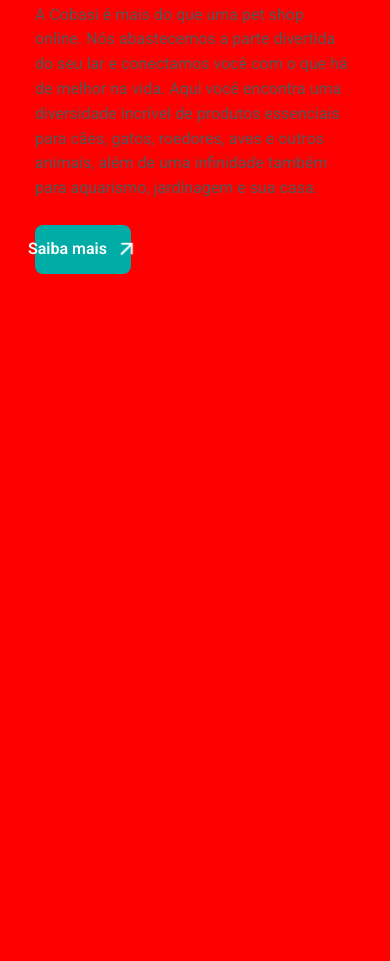
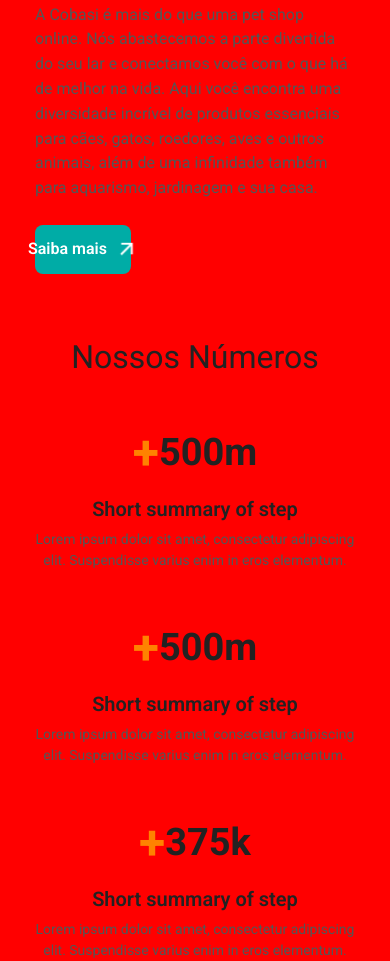
Before and after one commit to GabrielAlvesGit/MZ-Desafio-Layoutcobasi, a plain HTML site: page page-template/index.html in a window 390 px wide. Shown: the part 2172-3133 px from the top of the page. Before the commit the page ends 2510 px from the top, so only its background shows below. Drawn offline with Linux system fonts and the light colour scheme.

Commit message:
create OurNumbers desk/mobile

```diff
--- a/page-template/index.html
+++ b/page-template/index.html
@@ -383,6 +383,7 @@
       </div>
     </section>
 
+    <!-- About Cobasi -->
     <section class="pgHome__aboutCobasi">
       <div class="container">
           <div class="pgHome__aboutCobasi__left">
@@ -405,6 +406,46 @@
           </article>
         </div>
     </section>
+
+    <section class="pgHome__ourNumbers">
+      <div class="container">
+        <div class="pgHome__ourNumbers__top">
+          <h4 class="pgHome__ourNumbers__top__title">Nossos Números</h4>
+        </div>
+
+        <div class="pgHome__ourNumbers__bottom">
+          <div class="pgHome__ourNumbers__bottom__boxs">
+             <div class="pgHome__ourNumbers__bottom__boxs__box">
+                <span class="pgHome__ourNumbers__bottom__boxs__box__number"><mark>+</mark>500m</span>
+
+                <div class="pgHome__ourNumbers__bottom__boxs__box__contents">
+                  <span class="pgHome__ourNumbers__bottom__boxs__box__contents__subtitle">Short summary of step</span>
+                  <p class="pgHome__ourNumbers__bottom__boxs__box__contents__text">Lorem ipsum dolor sit amet, consectetur adipiscing elit. Suspendisse varius enim in eros elementum.</p>
+                </div>
+             </div>
+
+             <div class="pgHome__ourNumbers__bottom__boxs__box">
+              <span class="pgHome__ourNumbers__bottom__boxs__box__number"><mark>+</mark>500m</span>
+
+              <div class="pgHome__ourNumbers__bottom__boxs__box__contents">
+                <span class="pgHome__ourNumbers__bottom__boxs__box__contents__subtitle">Short summary of step</span>
+                <p class="pgHome__ourNumbers__bottom__boxs__box__contents__text">Lorem ipsum dolor sit amet, consectetur adipiscing elit. Suspendisse varius enim in eros elementum.</p>
+              </div>
+             </div>
+
+             <div class="pgHome__ourNumbers__bottom__boxs__box">
+              <span class="pgHome__ourNumbers__bottom__boxs__box__number"><mark>+</mark>375k</span>
+
+              <div class="pgHome__ourNumbers__bottom__boxs__box__contents">
+                <span class="pgHome__ourNumbers__bottom__boxs__box__contents__subtitle">Short summary of step</span>
+                <p class="pgHome__ourNumbers__bottom__boxs__box__contents__text">Lorem ipsum dolor sit amet, consectetur adipiscing elit. Suspendisse varius enim in eros elementum.</p>
+              </div>
+             </div>
+           </div>
+          </div>
+        </div>
+      </div>
+    </section>
   </main>
 
 </body>
--- a/scss/base/_variables.scss
+++ b/scss/base/_variables.scss
@@ -13,6 +13,7 @@ $primary-color-cyanBlue: #003133;
 $primary-color-darkCyan: #0A6564;
 
 $secondary-color-back: #222;
+$secondary-color-orange: #FF8200;
 
 $tertiary-color-white: #D4D4D8;
 $tertiary-color-green: #05807D;
--- /dev/null
+++ b/scss/pages/_ourNumbers.scss
@@ -0,0 +1,109 @@
+.pgHome {
+
+  &__ourNumbers{
+
+    >.container {
+      display: flex;
+      flex-direction: column;
+      gap: 48px;
+    }
+
+    &__top{
+
+      &__title {
+        color: $secondary-color-back;
+        font-size: 40px;
+        text-align: center;
+        font-style: normal;
+        font-weight: 400;
+        line-height: normal;
+      }
+    }
+
+    &__bottom{
+
+      &__boxs{
+        display: flex;
+        width: 100%;
+        justify-content: space-between;
+        align-items: center;
+        gap: 36.33px;
+
+        &__box{
+          display: flex;
+          flex-direction: column;
+          align-items: center;
+          width: 61%;
+          gap: 16px;
+
+          &__number{
+            display: flex;
+            align-items: center;
+            color: $secondary-color-back;
+            font-size: 38px;
+            font-style: normal;
+            font-weight: 700;
+            line-height: normal;
+
+            > mark {
+              color: $secondary-color-orange;
+            }
+          }
+
+          &__contents{
+            display: flex;
+            flex-direction: column;
+            gap: 8px;
+
+            &__subtitle{
+              color: $secondary-color-back;
+              text-align: center;
+              font-size: 20px;
+              font-style: normal;
+              font-weight: 600;
+              line-height: normal;
+            }
+
+            &__text{
+              color: $primary-color-back;
+              text-align: center;
+              font-size: 14px;
+              font-style: normal;
+              font-weight: 400;
+              line-height: 150%;
+            }
+          }
+        }
+      }
+    }
+  }
+}
+
+/*=============== BREAKPOINTS ===============*/
+/* For large devices - 1200px */
+@media screen and (max-width: 1200px) {
+  .pgHome {
+
+    &__ourNumbers{
+
+      &__top{
+
+        &__title{
+          font-size: 32px;
+        }
+      }
+
+      &__bottom{
+
+        &__boxs{
+          flex-direction: column;
+          gap: 48px;
+
+          &__box{
+            width: 100%;
+          }
+        }
+      }
+    }
+  }
+}
--- a/scss/style.scss
+++ b/scss/style.scss
@@ -9,3 +9,4 @@
 @import "pages/banner";
 @import "pages/resultsField";
 @import "pages/aboutCobasi";
+@import "pages/ourNumbers";
```
Also changed, not shown: style.css, 1 other file.
